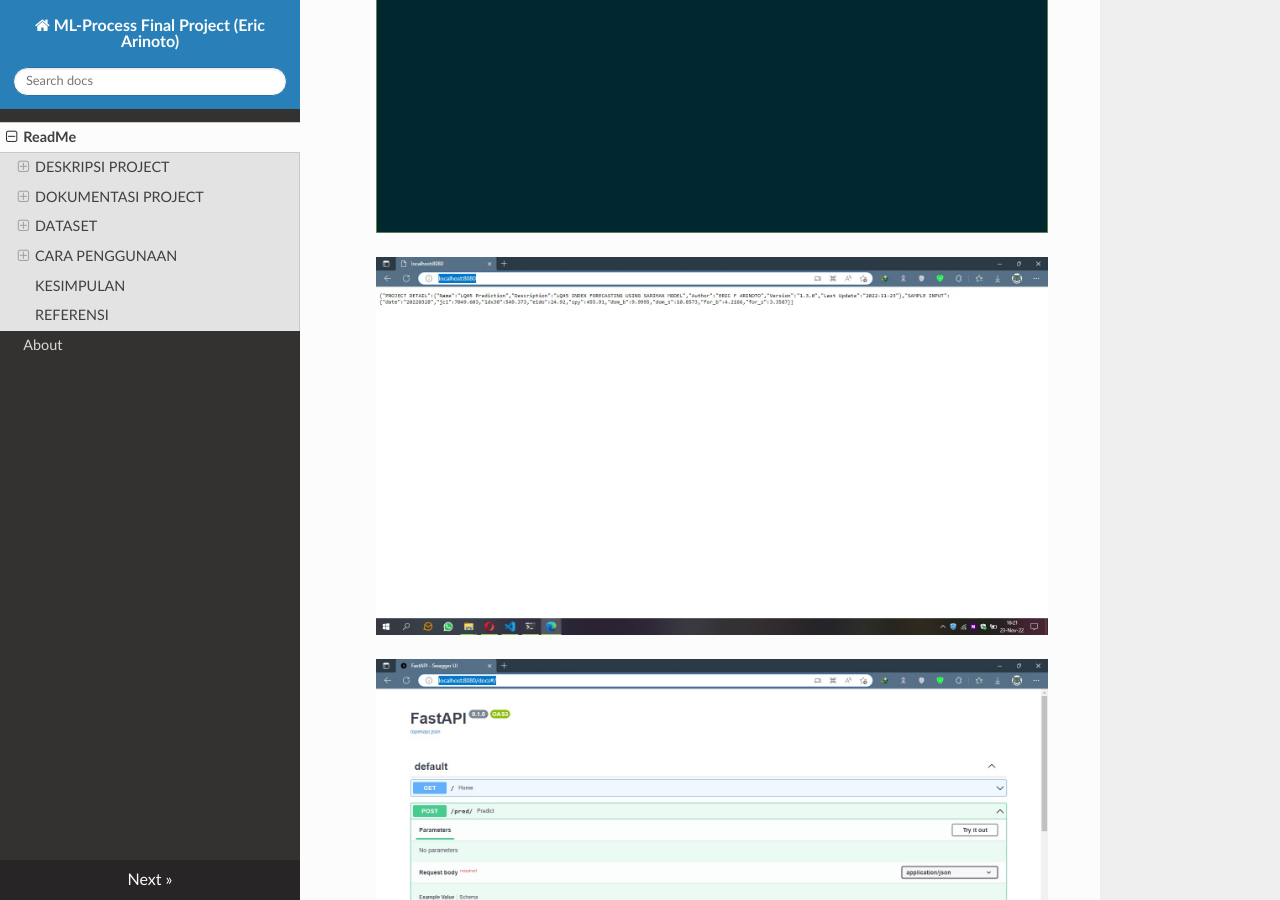
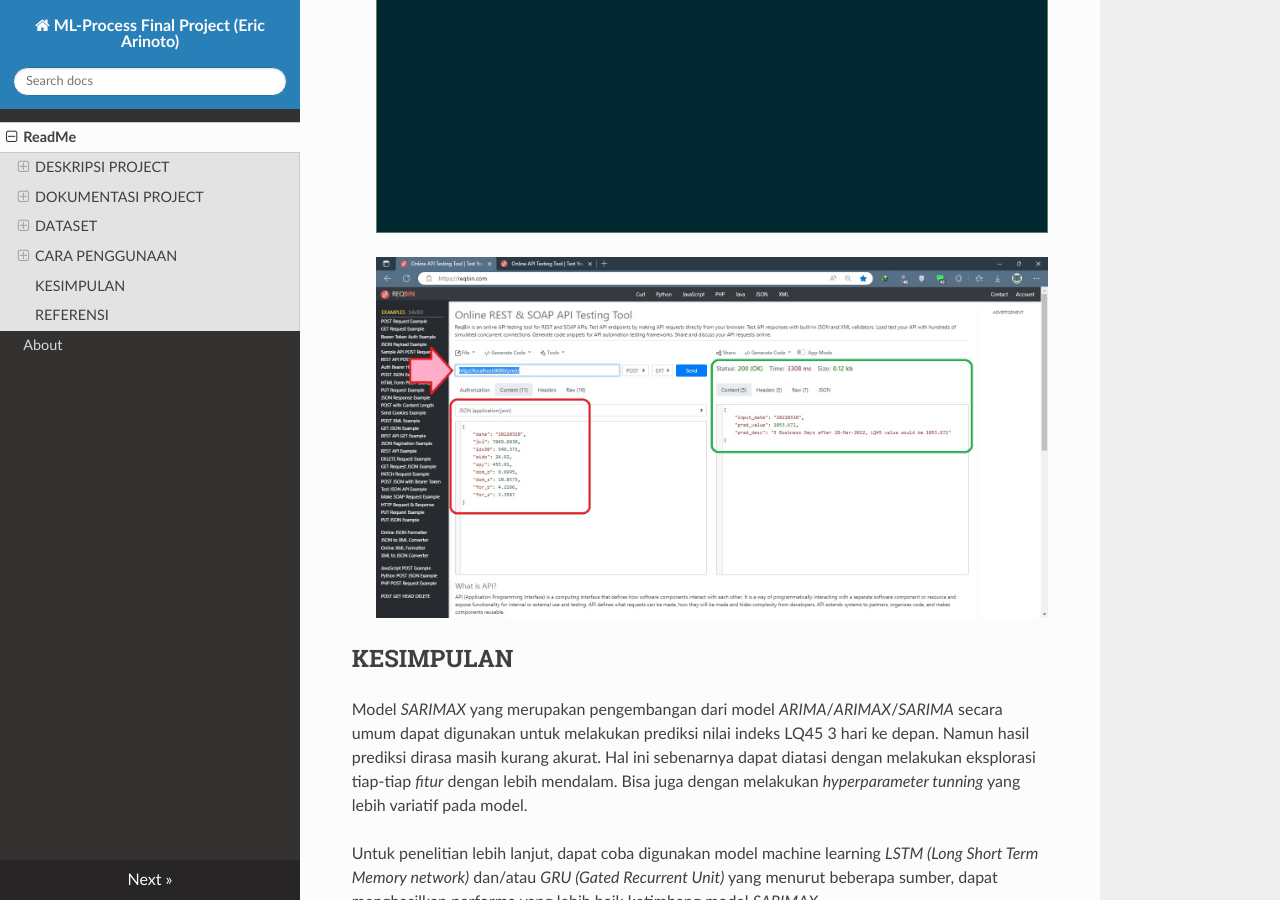
Before and after one commit to ercainz/lq45_prediction, an MkDocs documentation site: the page built from docs/docs/index.md, in a window 1280 px wide and 900 px high, scrolled down 4859 px. Built offline with MkDocs 1.6.1, drawn with Linux system fonts in a browser that asks for light colours; nearby versions of some CDN libraries.

Commit message:
update 2022-11-24

````diff
--- a/docs/docs/index.md
+++ b/docs/docs/index.md
@@ -135,15 +135,10 @@
 ```
 python src\api.py --reload
 ```
-> ![api_00](https://raw.githubusercontent.com/ercainz/lq45_prediction/main/docs/images/api_00.jpg)
+> ![api_server_up](https://raw.githubusercontent.com/ercainz/lq45_prediction/main/docs/images/api_server_up.jpg)
 
-> ![api_01](https://raw.githubusercontent.com/ercainz/lq45_prediction/main/docs/images/api_01.jpg)
+> ![api_client_test](https://raw.githubusercontent.com/ercainz/lq45_prediction/main/docs/images/api_client_test.jpg)
 
-> ![api_02](https://raw.githubusercontent.com/ercainz/lq45_prediction/main/docs/images/api_02.jpg)
-
-> ![api_03](https://raw.githubusercontent.com/ercainz/lq45_prediction/main/docs/images/api_03.jpg)
-
-> ![api_04](https://raw.githubusercontent.com/ercainz/lq45_prediction/main/docs/images/api_04.jpg)
 
 ## KESIMPULAN
 Model *SARIMAX* yang merupakan pengembangan dari model *ARIMA*/*ARIMAX*/*SARIMA* secara umum dapat digunakan untuk melakukan prediksi nilai indeks LQ45 3 hari ke depan. Namun hasil prediksi dirasa masih kurang akurat. Hal ini sebenarnya dapat diatasi dengan melakukan eksplorasi tiap-tiap *fitur* dengan lebih mendalam. Bisa juga dengan melakukan *hyperparameter tunning* yang lebih variatif pada model.
````
Also changed, not shown: docs/images/api_01.jpg (deleted), docs/images/api_02.jpg (deleted), docs/images/api_03.jpg (deleted), docs/images/api_04.jpg (deleted), docs/images/api_client_test.jpg (added), docs/images/api_server_up.jpg (renamed from docs/images/api_00.jpg).
